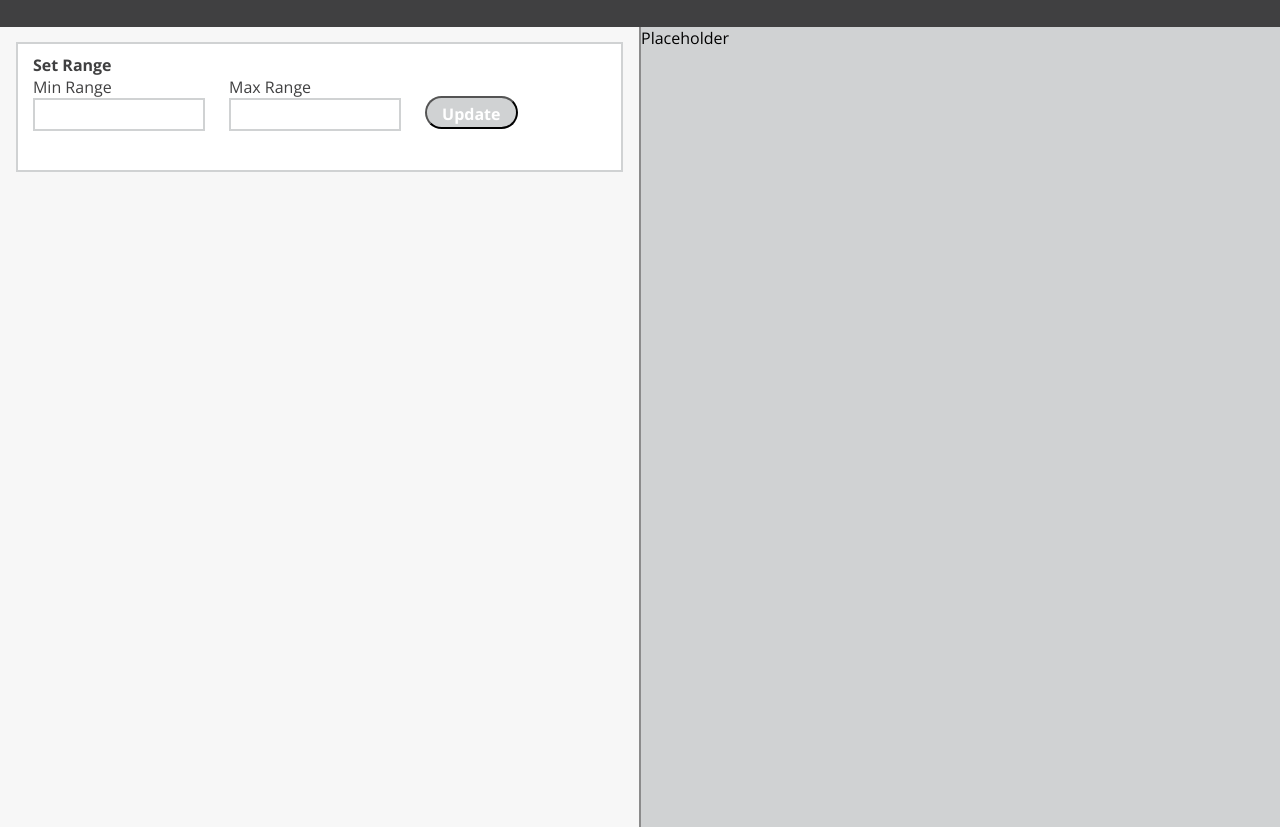
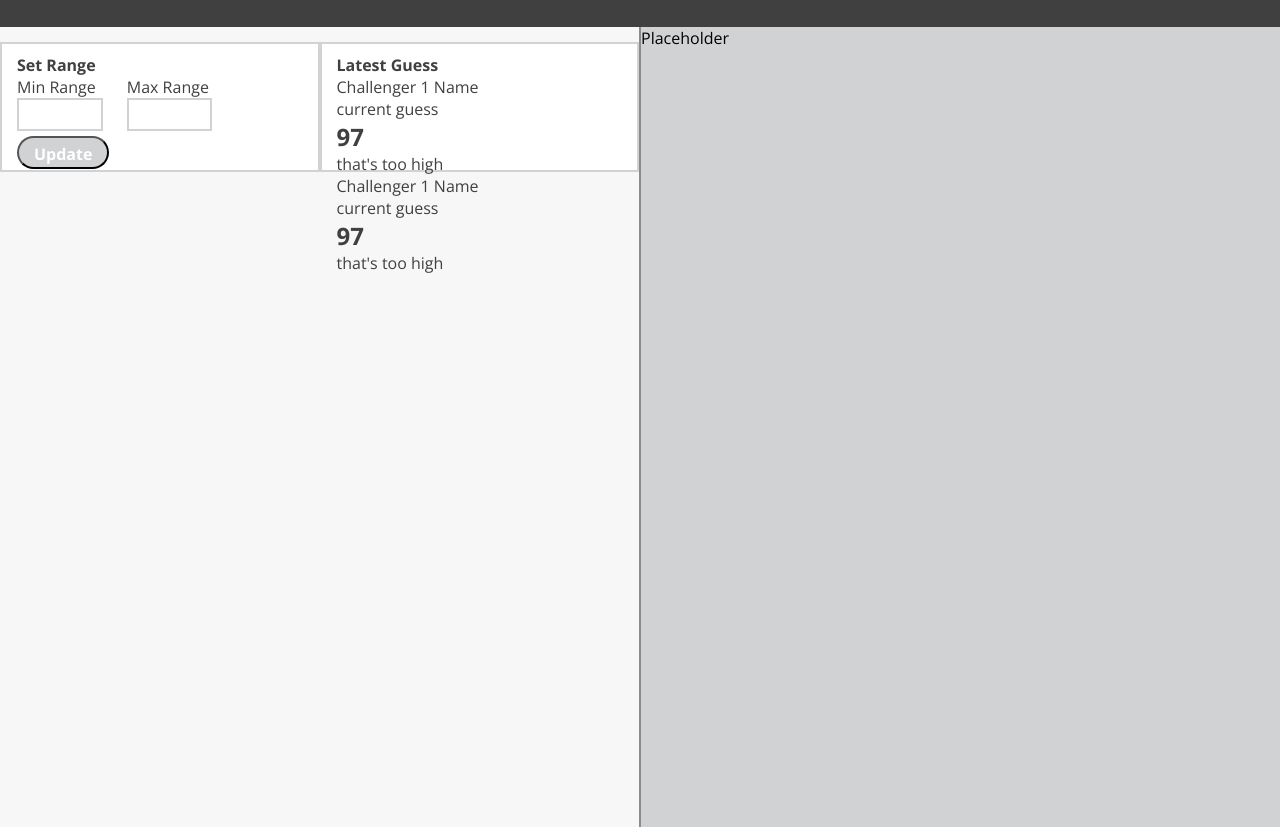
Before and after one commit to jonthanny/number_guesser, a plain HTML site: page index.html in a window 1280 px wide. Shown: the part 93-920 px from the top of the page. Drawn offline with nearby package versions, Linux system fonts and the light colour scheme.

Commit message:
Add framework for html

```diff
--- a/index.html
+++ b/index.html
@@ -30,6 +30,24 @@
           </div>
           <button class="update-button form-buttons">Update</button>
         </div>
+        <div class="latest-guess left-cards">
+          <h4>Latest Guess</h4>
+          <div class="challenger-container">
+
+            <div class="challenger-guess">
+              <p>Challenger 1 Name</p>
+              <p>current guess</p>
+              <h1>97</h1>
+              <p>that's too high</p>
+            </div>
+            <div class="challenger-guess">
+              <p>Challenger 1 Name</p>
+              <p>current guess</p>
+              <h1>97</h1>
+              <p>that's too high</p>
+            </div>
+          </div>
+        </div>
       </section>
       <section class='right-side'>
         <p>Placeholder<p>
```
